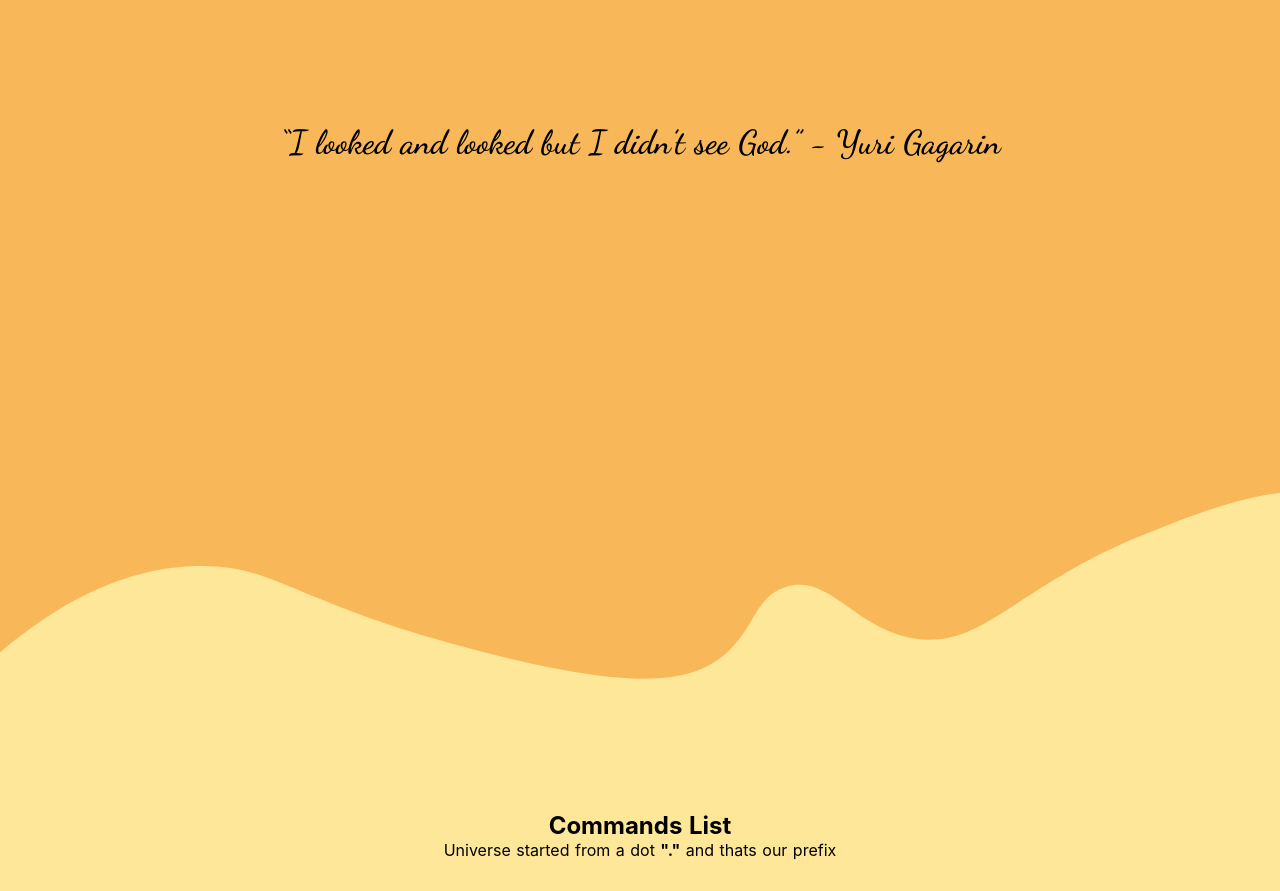
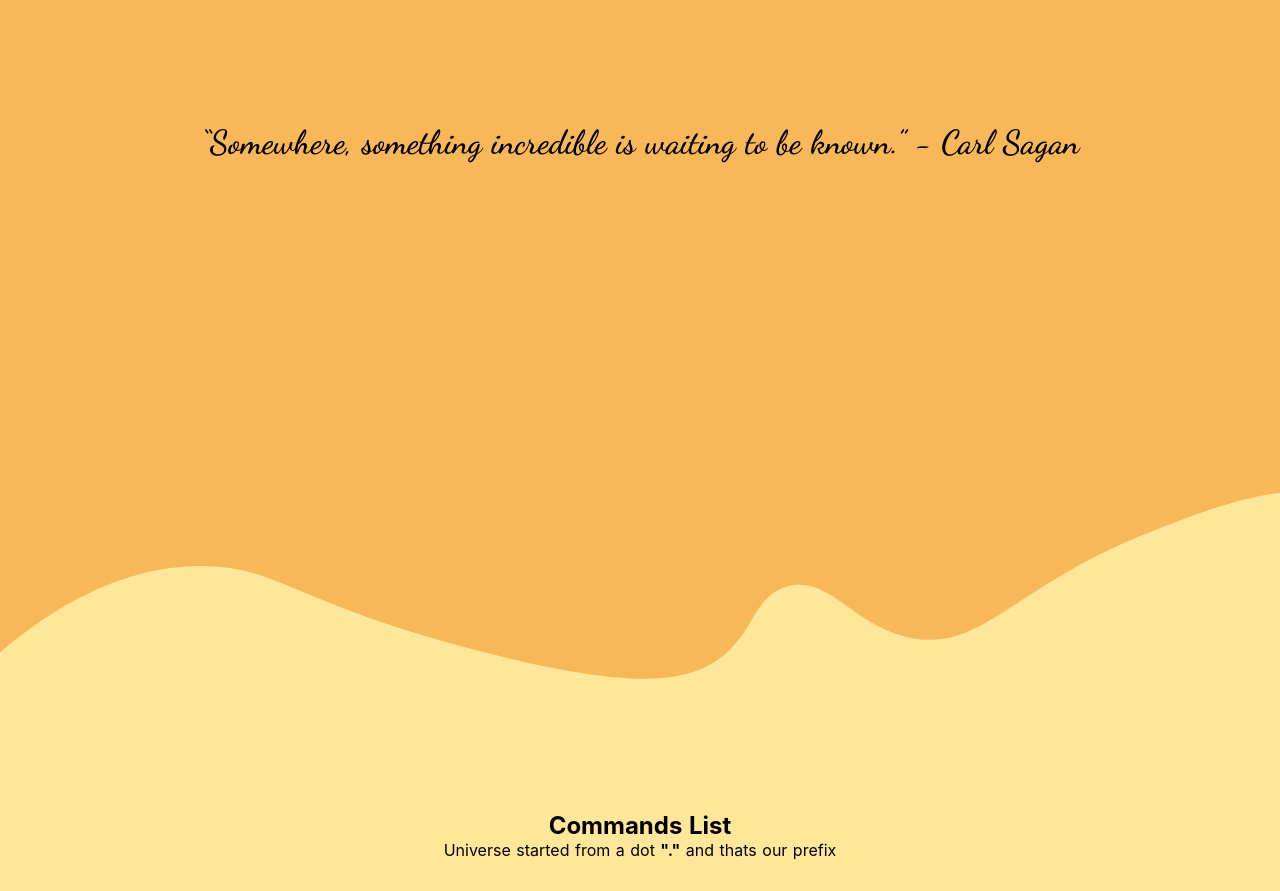
Before and after one commit to ayushman-git/astronomia-site, a Nuxt app: page / in a window 1280 px wide. Shown: the part 1220-2111 px from the top of the page. Built offline with nearby package versions, Linux system fonts and the light colour scheme.

Commit message:
changed quote

```diff
--- a/pages/index.vue
+++ b/pages/index.vue
@@ -4,7 +4,7 @@
     <img src="../assets/curve.svg" />
     <div class="quote-container">
       <blockquote>
-        “I looked and looked but I didn’t see God.” - Yuri Gagarin
+        “Somewhere, something incredible is waiting to be known.” - Carl Sagan
       </blockquote>
     </div>
     <img
```
